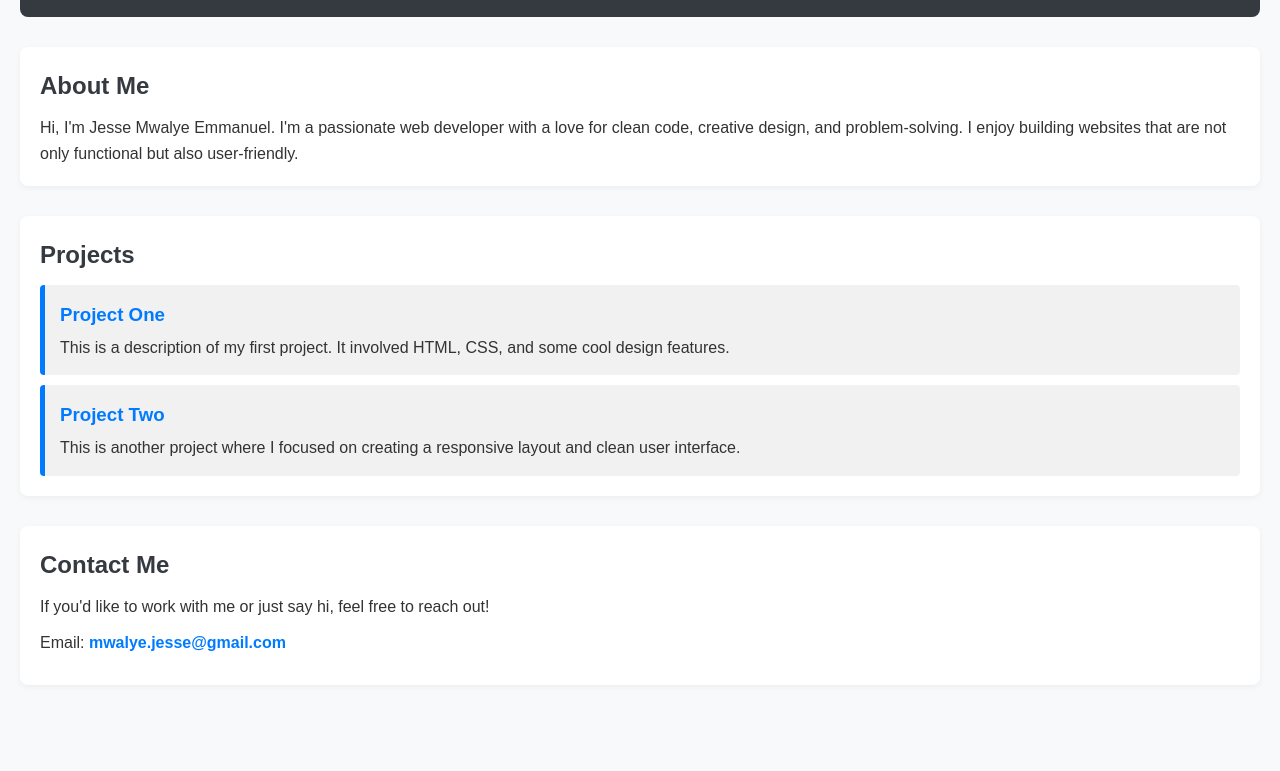
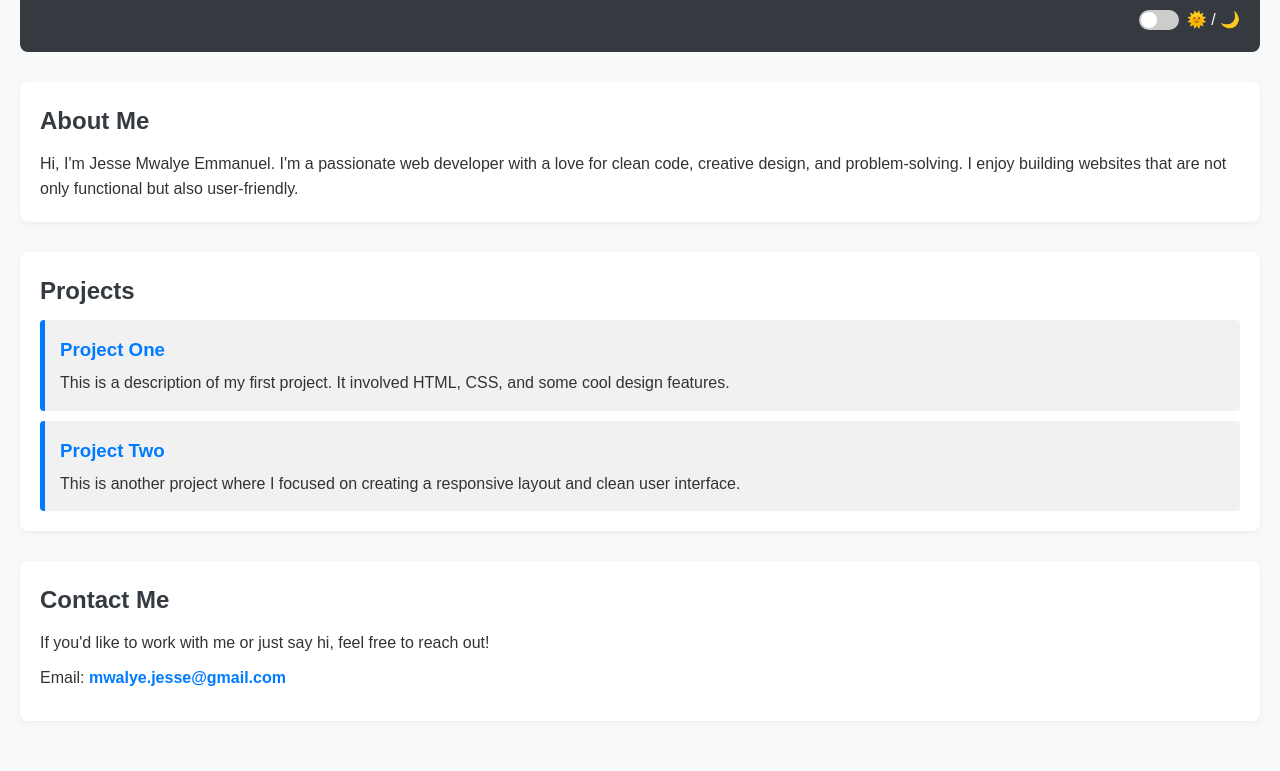
Before and after one commit to jmwalye/portifolio, a plain HTML site: page index.html in a window 1280 px wide. Shown: the part 130-901 px from the top of the page. Before the commit the page ends 865 px from the top, so only its background shows below. Drawn offline with Linux system fonts and the light colour scheme.

Commit message:
Add files via upload

```diff
--- a/index.html
+++ b/index.html
@@ -36,6 +36,16 @@
           specific part of the page using its id -->
       </ul>
     </nav>
+
+    <div class="theme-toggle">
+      <label class="switch">
+        <input type="checkbox" id="modeToggle" />
+        <span class="slider"></span>
+      </label>
+      <span class="mode-label">🌞 / 🌙</span>
+    </div>
+
+
   </header>
   <!--Placeholder for the content below
   <p>Welcome to my personal portfolio website.</p> -->
--- a/style.css
+++ b/style.css
@@ -10,11 +10,14 @@ box-sizing: border-box: Ensures padding/margin don’t increase the
     box-sizing: border-box;
   }
 
+
+
+
   /* Set up the base font and background color */
   /*Set font, background color, text color, and spacing*/
   body {
     /*font-family: Arial, sans-serif;*/
-    font-family: 'Poppins', sans-serif; /* Using Google Fonts */
+    font-family: 'Poppins', sans-serif; /*Using Google Fonts*/
     background-color: #f8f9fa;
     color: #333;
     line-height: 1.6;
@@ -66,6 +69,7 @@ section {
     animation: fadeInUp 1s ease forwards;/* Animation for fade-in effect */
     animation-delay: 0.3s;/* Delay for the animation to start */
   }
+
 
   /* Section Headings */
   section h2 {
@@ -171,3 +175,87 @@ section {
       transform: translateY(0);
     }
   }
+
+/* Toggle switch styling */
+.theme-toggle {
+    display: flex;
+    align-items: center;
+    justify-content: flex-end;
+    margin-top: 10px;
+  }
+
+  .switch {
+    position: relative;
+    display: inline-block;
+    width: 40px;
+    height: 20px;
+    margin-right: 8px;
+  }
+
+  .switch input {
+    opacity: 0;
+    width: 0;
+    height: 0;
+  }
+
+  /* Slider (the round toggle) */
+  .slider {
+    position: absolute;
+    cursor: pointer;
+    background-color: #ccc;
+    border-radius: 20px;
+    top: 0;
+    left: 0;
+    right: 0;
+    bottom: 0;
+    transition: 0.4s;
+  }
+
+  .slider::before {
+    content: "";
+    position: absolute;
+    height: 16px;
+    width: 16px;
+    left: 2px;
+    bottom: 2px;
+    background-color: white;
+    border-radius: 50%;
+    transition: 0.4s;
+  }
+
+  input:checked + .slider {
+    background-color: #333;
+  }
+
+  input:checked + .slider::before {
+    transform: translateX(20px);
+  }
+
+  /* Dark mode styles when checkbox is checked using :has() */
+  body:has(#modeToggle:checked) {
+    background-color: #111;
+    color: #f1f1f1;
+  }
+
+  body:has(#modeToggle:checked) header,
+  body:has(#modeToggle:checked) section {
+    background-color: #222;
+    color: #eee;
+    box-shadow: 0 2px 8px rgba(255, 255, 255, 0.05);
+  }
+
+  body:has(#modeToggle:checked) a {
+    color: #66d9ef;
+  }
+/*
+ Notes
+We use :has() — a modern CSS selector that acts like a parent
+selector (works in modern browsers like Chrome, Edge, Safari).
+The toggle is purely HTML + CSS — no JavaScript needed!
+You can customize icons, colors, and layout later.
+
+What You’ll See
+A toggle switch appears in your header
+Flipping it switches your entire site between light and dark mode
+All done with clean CSS
+*/
```
